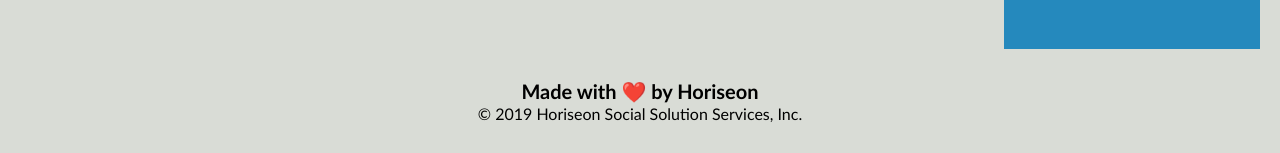
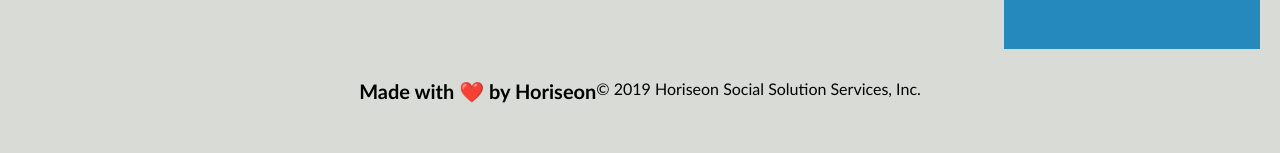
Before and after one commit to mondragonSaiz/Horiseon-MarketingAgency, a plain HTML site: page Develop/index.html in a window 1280 px wide. Shown: the part 1870-2023 px from the top of the page. Drawn offline with Linux system fonts and the light colour scheme.

Commit message:
fixed footer position

```diff
--- a/Develop/assets/css/style.css
+++ b/Develop/assets/css/style.css
@@ -158,13 +158,15 @@ subtitles of our main section (services) */
 
 /* styles for the footer (end of our website) */
 footer {
+  display: flex;
   padding: 30px;
   clear: both;
   font-family: "Trebuchet MS", "Lucida Sans Unicode", "Lucida Grande",
     "Lucida Sans", Arial, sans-serif;
-  text-align: center;
+  justify-content: center;
 }
 
 footer h2 {
   font-size: 20px;
+  justify-content: center;
 }
```
Also changed, not shown: Develop/index.html (+3 -3 lines).
